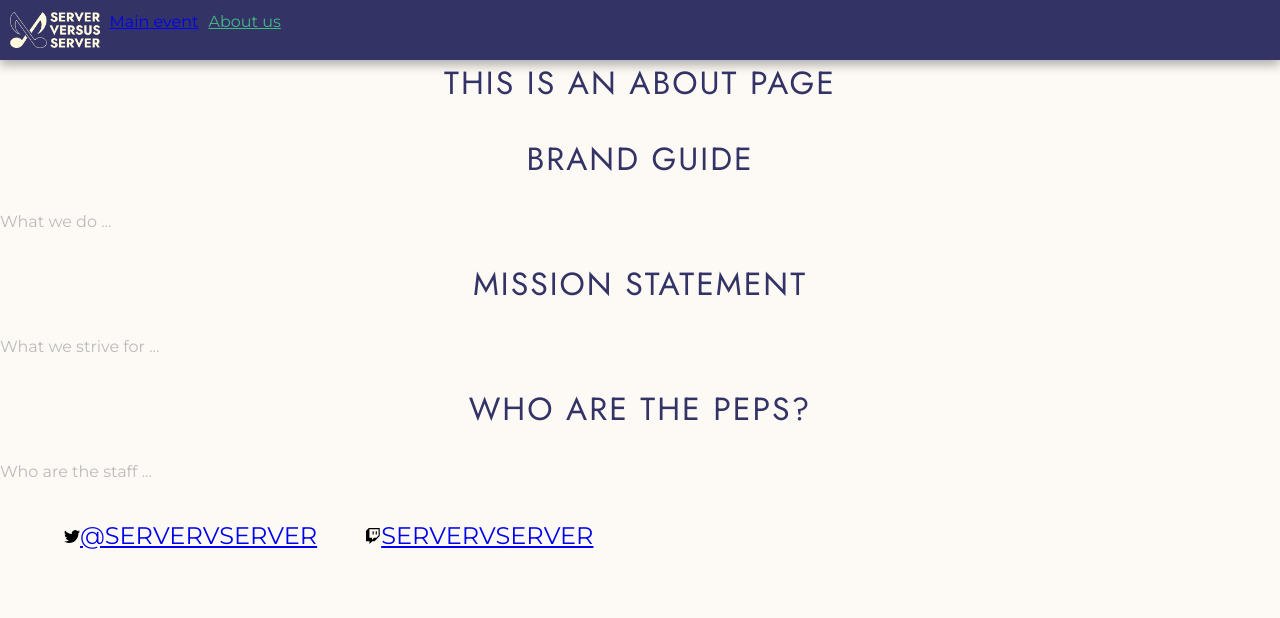
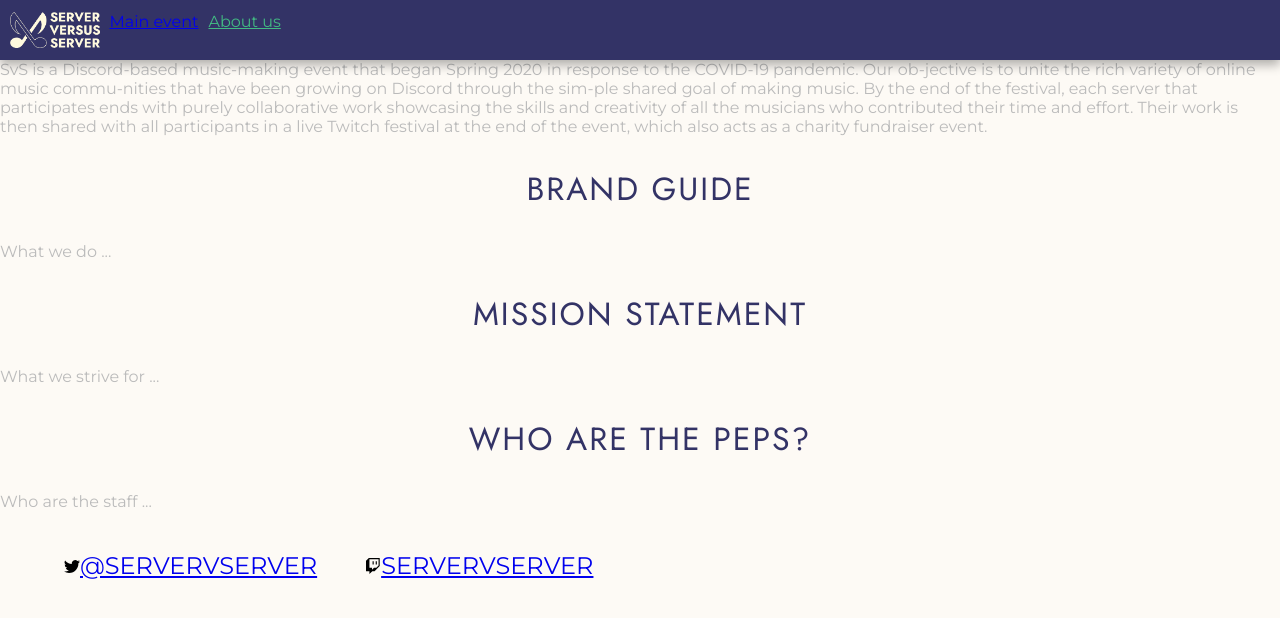
Before and after one commit to servervsserver/svs, a Vue app: page /about in a window 1280 px wide. Shown: the top 618 px of the page. Built offline with nearby package versions, Linux system fonts and the light colour scheme.

Commit message:
brought back the colors from the style guide

```diff
--- a/src/assets/styles/main.scss
+++ b/src/assets/styles/main.scss
@@ -4,15 +4,30 @@
 //Import Montserrat
 @import url('https://fonts.googleapis.com/css2?family=Montserrat:ital,wght@0,100;0,200;0,300;0,400;0,500;0,600;0,700;0,800;0,900;1,100;1,200;1,300;1,400;1,500;1,600;1,700;1,800;1,900&display=swap');
 
-h1 {
-  font-family: 'Jost', sans-serif;
-  font-weight: 600;
-}
 
 #app {
   font-family: 'Montserrat', sans-serif;
   font-weight: 400;
 }
+
+h1, h2, h3, h4 {
+  font-family: 'Jost', sans-serif;
+  font-weight: 600;
+}
+
+.light-mode {
+  color: #333366;
+}
+
+.dark-mode {
+  color: #FFFADE;
+}
+
+/*
+Alternative colors :
+#F5816B
+#FFBA5E
+*/
 
 div.router-view {
   margin-top: 60px;
--- a/src/views/About.vue
+++ b/src/views/About.vue
@@ -1,6 +1,9 @@
 <template>
   <div class="about">
-    <h1>This is an about page</h1>
+    <!-- <h1>This is an about page</h1> -->
+    <p>
+      SvS  is  a  Discord-based  music-making  event  that  began  Spring 2020 in response to the COVID-19 pandemic. Our ob-jective  is  to  unite  the  rich  variety  of  online  music  commu-nities  that  have  been  growing  on  Discord  through  the  sim-ple shared goal of making music. By the end of the festival, each  server  that  participates  ends  with  purely  collaborative  work showcasing the skills and creativity of all the musicians who  contributed  their  time  and  effort.  Their  work  is  then  shared with all participants in a live Twitch festival at the end of  the  event,  which  also  acts  as  a  charity  fundraiser  event.
+    </p>
     <h1>Brand guide</h1>
     <p>What we do ...</p>
     <h1>Mission statement</h1>
```
Lines whose indentation alone changed are shown as unchanged.
